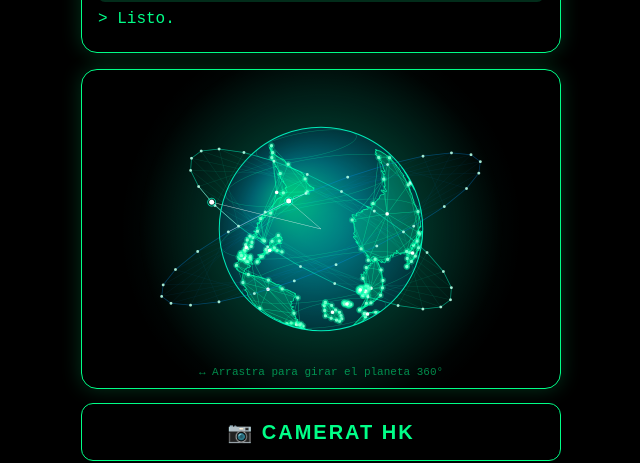
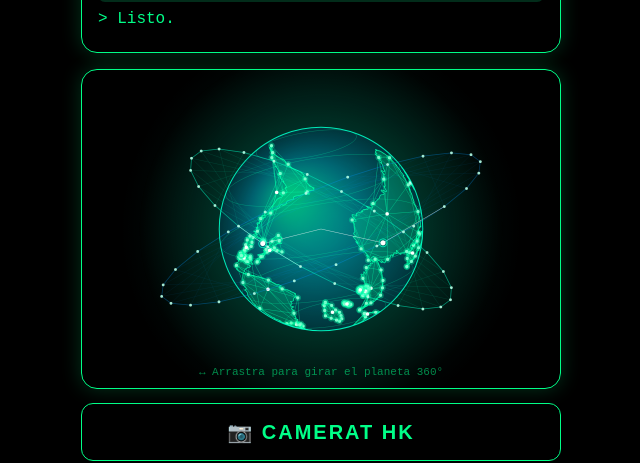
Before and after one commit to jcalzate2011-hash/ojo-de-dios-sim-, a plain HTML site: page index.html in a window 1280 px wide. Shown: the part 305-768 px from the top of the page, without its empty margins (319-959 px from the left). Drawn offline with Linux system fonts and the light colour scheme.

Commit message:
Update index.html

```diff
--- a/index.html
+++ b/index.html
@@ -62,7 +62,8 @@ let rotY=0.6, rotX=0.3;
 let targetY=0.6, targetX=0.3;
 let dragging=false, px=0, py=0;
 let zoom=1, targetZoom=1;
-let satT=0;
+// CORREGIDO: 2 horas = 7200 segundos por vuelta, con hora real del reloj
+let ORBIT_PERIOD_SEC = 7200;
 
 function resize(){
   let box=document.getElementById('result');
@@ -146,12 +147,19 @@ function orbitPoint(t, cx, cy, R, rxF, ryF, tilt){
 }
 
 function draw(){
-  try{
   ctx.clearRect(0,0,canvas.width,canvas.height);
   let cx=canvas.width/2, cy=canvas.height/2;
   let baseR=Math.min(canvas.width, canvas.height)*0.32;
   let R=baseR*zoom;
   if(document.body.classList.contains('cam-mode')) R=baseR*1.25*zoom;
+
+  // CORREGIDO: posición por hora real, no por tiempo desde que abriste la página
+  // Así si recargas, el satélite sigue donde debe estar
+  let nowSec = Date.now()/1000;
+  // 1 vuelta cada 2 horas
+  let satAngle1 = ((nowSec % ORBIT_PERIOD_SEC) / ORBIT_PERIOD_SEC) * Math.PI*2;
+  // Segundo satélite: también 2 horas, al contrario y con 180° de desfase para que no se crucen
+  let satAngle2 = -satAngle1 + Math.PI;
 
   let grad=ctx.createRadialGradient(cx,cy,R*0.2,cx,cy,R*1.8);
   grad.addColorStop(0,'rgba(0,255,200,0.25)');
@@ -255,7 +263,6 @@ function draw(){
     ctx.stroke();
   }
 
-  // ÓRBITA DEL SATÉLITE - ARREGLADA
   function drawOrbit(orb, satAngle, isMain){
     let N=24;
     let pts=[];
@@ -283,7 +290,7 @@ function draw(){
       ctx.fillStyle='rgba(180,255,230,0.9)';
       ctx.beginPath(); ctx.arc(pts[i][0], pts[i][1], 2.8*zoom, 0, Math.PI*2); ctx.fill();
     }
-    // Satélite - ángulo siempre normalizado 0 a 2pi para que no falle
+    // CORREGIDO: normaliza siempre a 0 - 2pi, nunca negativo
     let norm = ((satAngle % (Math.PI*2)) + Math.PI*2) % (Math.PI*2);
     let sat=orbitPoint(norm, cx, cy, R, orb.rx, orb.ry, orb.tilt);
     let idx=Math.floor((norm/(Math.PI*2))*N) % N;
@@ -302,15 +309,13 @@ function draw(){
     ctx.beginPath(); ctx.arc(sat[0],sat[1], 8*zoom, 0, Math.PI*2); ctx.stroke();
   }
 
-  drawOrbit({rx:1.70, ry:0.38, tilt:-0.4}, -satT*0.7, false);
-  drawOrbit({rx:1.45, ry:0.42, tilt:0.5}, satT, true);
+  drawOrbit({rx:1.70, ry:0.38, tilt:-0.4}, satAngle2, false);
+  drawOrbit({rx:1.45, ry:0.42, tilt:0.5}, satAngle1, true);
 
   ctx.strokeStyle='rgba(0,255,200,0.9)';
   ctx.lineWidth=2;
   ctx.beginPath(); ctx.arc(cx,cy,R,0,Math.PI*2); ctx.stroke();
 
-  satT+=0.008;
-  }catch(e){}
   rotY += (targetY-rotY)*0.12;
   rotX += (targetX-rotX)*0.12;
   zoom += (targetZoom-zoom)*0.15;
```
